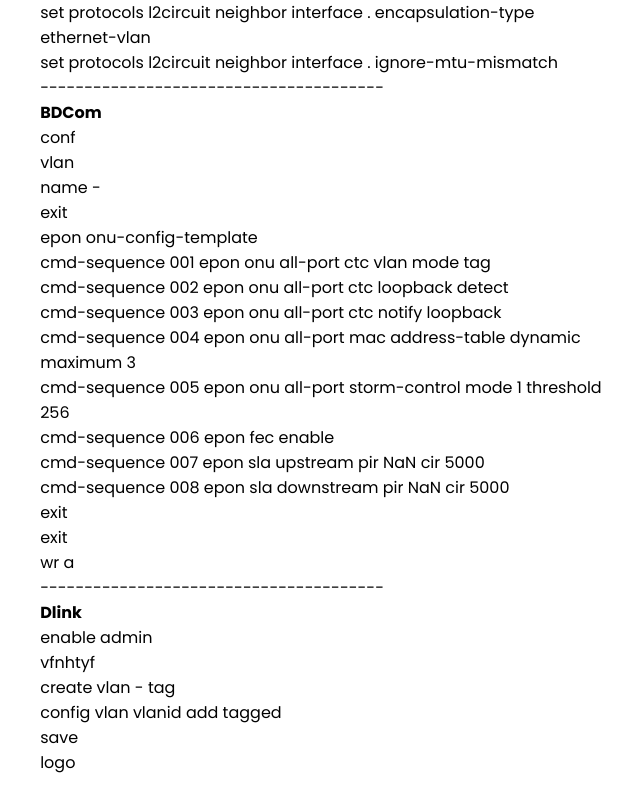
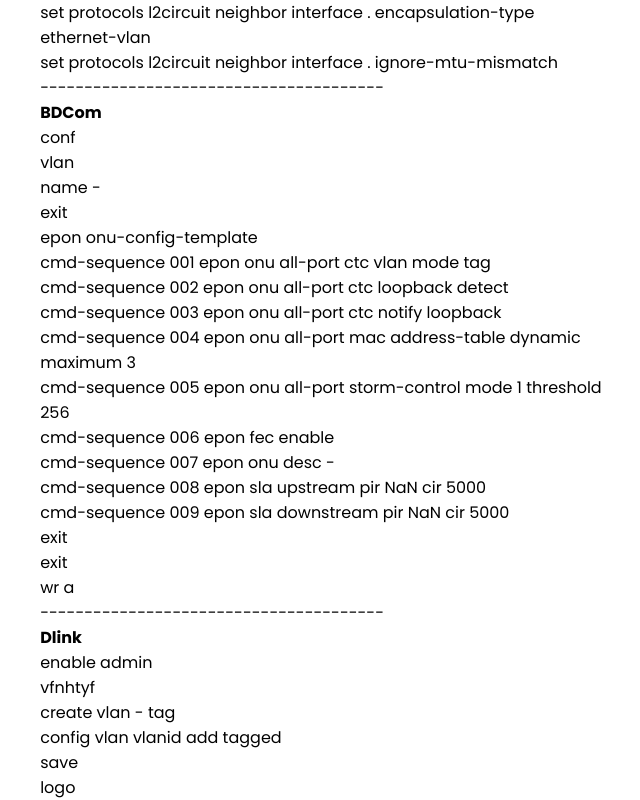
Before and after one commit to Vasstin/fregat-helper, a React (Create React App) app: page /l2 in a window 1280 px wide. Shown: the part 917-1717 px from the top of the page, without its empty margins (535-1175 px from the left). Before the commit the page ends 1692 px from the top, so only its background shows below. Built offline with nearby package versions, Linux system fonts and the light colour scheme; no server answers; sample sign-in values are in the browser's storage.

Commit message:
added desc in conf

```diff
--- a/src/L2/L2Conig.js
+++ b/src/L2/L2Conig.js
@@ -146,11 +146,16 @@ const L2Config = (props) => {
           </p>
           <p>cmd-sequence 006 epon fec enable</p>
           <p>
-            cmd-sequence 007 epon sla upstream pir{" "}
+            cmd-sequence 007 epon onu desc {props.configData.VlanName}-
+            {props.configData.Vlan}
+          </p>
+
+          <p>
+            cmd-sequence 008 epon sla upstream pir{" "}
             {props.configData.speed * 1024} cir 5000
           </p>
           <p>
-            cmd-sequence 008 epon sla downstream pir{" "}
+            cmd-sequence 009 epon sla downstream pir{" "}
             {props.configData.speed * 1024} cir 5000
           </p>
           <p>exit</p>
--- a/src/subnetConfGen/ConfigBody.js
+++ b/src/subnetConfGen/ConfigBody.js
@@ -86,13 +86,14 @@ dns  212.115.255.33
             256
           </p>
           <p>cmd-sequence 006 epon fec enable</p>
+          <p>cmd-sequence 007 epon onu desc {props.configData.VlanName}-{props.configData.Vlan}</p>
           <p>
-            cmd-sequence 007 epon sla upstream pir{" "}
+            cmd-sequence 008 epon sla upstream pir{" "}
             {props.configData.speed * 1024} cir{" "}
             {props.configData.speed <= 5 ? 1024 : 5000}
           </p>
           <p>
-            cmd-sequence 008 epon sla downstream pir{" "}
+            cmd-sequence 009 epon sla downstream pir{" "}
             {props.configData.speed * 1024} cir{" "}
             {props.configData.speed <= 5 ? 1024 : 5000}
           </p>
```
